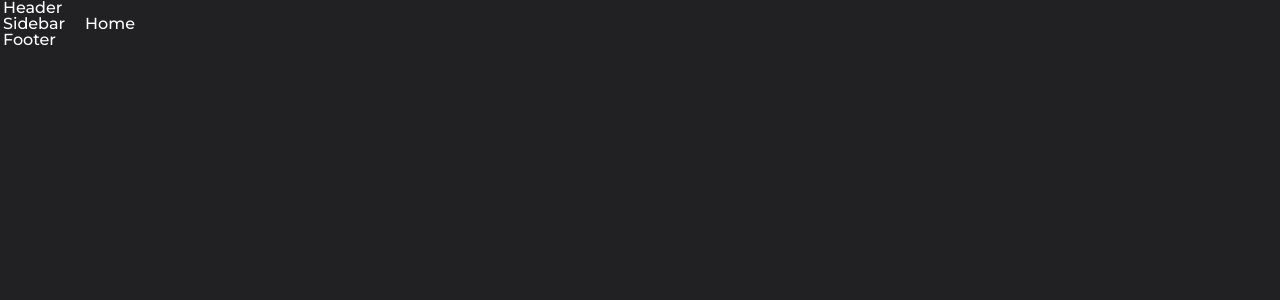
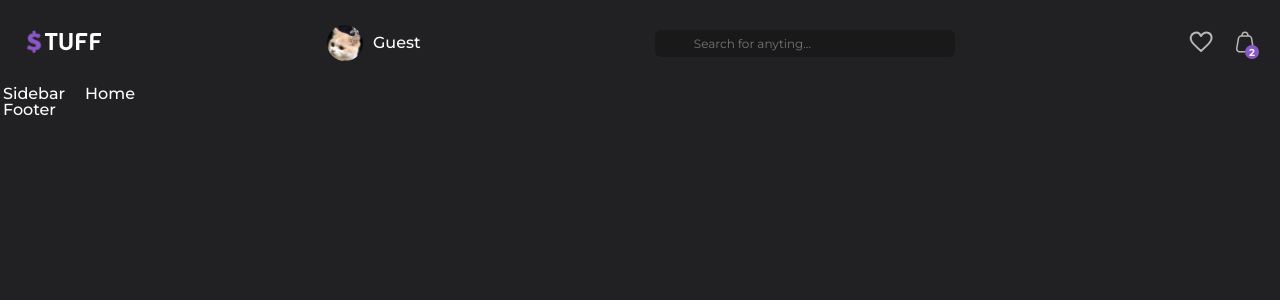
Before and after one commit to IonPetrascu/react-shop, a React (Vite) app: page / in a window 1280 px wide. Shown: the top 300 px of the page. Built offline with nearby package versions, Linux system fonts and the light colour scheme; a web font is replaced by a local one.

Commit message:
created a visual part for the header component

```diff
--- a/src/components/Header/Header.jsx
+++ b/src/components/Header/Header.jsx
@@ -1,7 +1,61 @@
 import React from 'react';
 import styles from '../../styles/Header.module.css';
+
+import { Link } from 'react-router-dom';
+
+import { ROUTES } from '../../utils/routes';
+import Logo from '../../images/logo.svg';
+import Avatar from '../../images/avatar.jpg';
+
 const Header = () => {
-  return <div>Header</div>;
+  return (
+    <div className={styles.header}>
+      <div className={styles.logo}>
+        <Link to={ROUTES.HOME}>
+          <img src={Logo} alt="Stuff" />
+        </Link>
+      </div>
+
+      <div className={styles.info}>
+        <div className={styles.user}>
+          <div className={styles.avatar} style={{ backgroundImage: `url(${Avatar})` }} />
+          <div className={styles.userName}>Guest</div>
+        </div>
+        <form className={styles.form}>
+          <div className={styles.icon}>
+            <svg className="icon">
+              <use xlinkHref="../../../public/sprite.svg" />
+            </svg>
+          </div>
+          <div className={styles.input}>
+            <input
+              type="search"
+              name="search"
+              autoComplete="off"
+              placeholder="Search for anyting..."
+              onChange={() => {}}
+              value={''}
+            />
+          </div>
+          {false && <div className={styles.box}></div>}
+        </form>
+        <div className={styles.account}>
+          {' '}
+          <Link to={ROUTES.HOME} className={styles.favorites}>
+            <svg className={styles['icon-fav']}>
+              <use xlinkHref={`sprite.svg#heart`} />
+            </svg>
+          </Link>
+          <Link to={ROUTES.CART} className={styles.cart}>
+            <svg className={styles['icon-cart']}>
+              <use xlinkHref={`sprite.svg#bag`} />
+            </svg>
+            <span className={styles.count}>2</span>
+          </Link>
+        </div>
+      </div>
+    </div>
+  );
 };
 
 export default Header;
```
